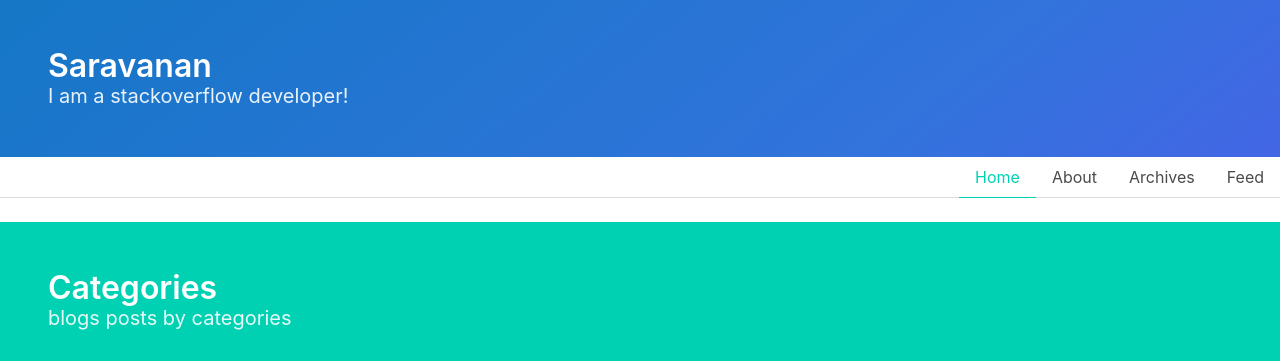
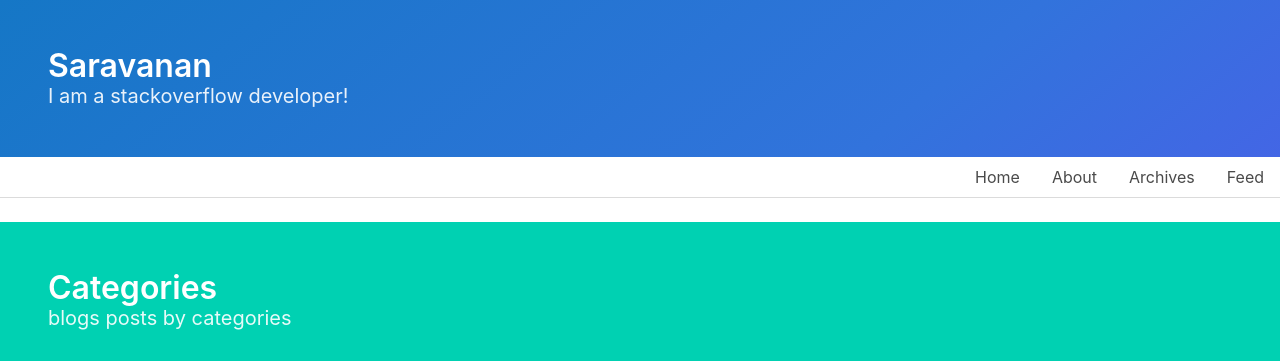
Before and after one commit to saravanaram/saravanaram.github.io, a Jekyll site: the page built from archives.html, in a window 1280 px wide. Shown: the top 361 px of the page. Built offline with Jekyll 4.4.1, drawn with Linux system fonts in a browser that asks for light colours.

Commit message:
Update header.html

```diff
--- a/_includes/header.html
+++ b/_includes/header.html
@@ -2,7 +2,7 @@
     <div class="hero-body">
         <div class="container is-fluid">
             <h1 class="title">
-                Saravanan
+                <a href="/">Saravanan</a>
             </h1>
             <h2 class="subtitle">
                 I am a stackoverflow developer!
@@ -12,10 +12,10 @@
 </section>
 <div class="tabs is-right">
   <ul>
-    <li class="is-active"><a>Home</a></li>
-    <li><a href="about.html">About</a></li>
-    <li><a href="archives.html">Archives</a></li>
-    <li><a href="feed.xml">Feed</a></li>
+    <li><a href="/">Home</a></li>
+    <li><a href="/about.html">About</a></li>
+    <li><a href="/archives.html">Archives</a></li>
+    <li><a href="/feed.xml">Feed</a></li>
   </ul>
 </div>
 <!--<nav class="nav has-shadow">
```
